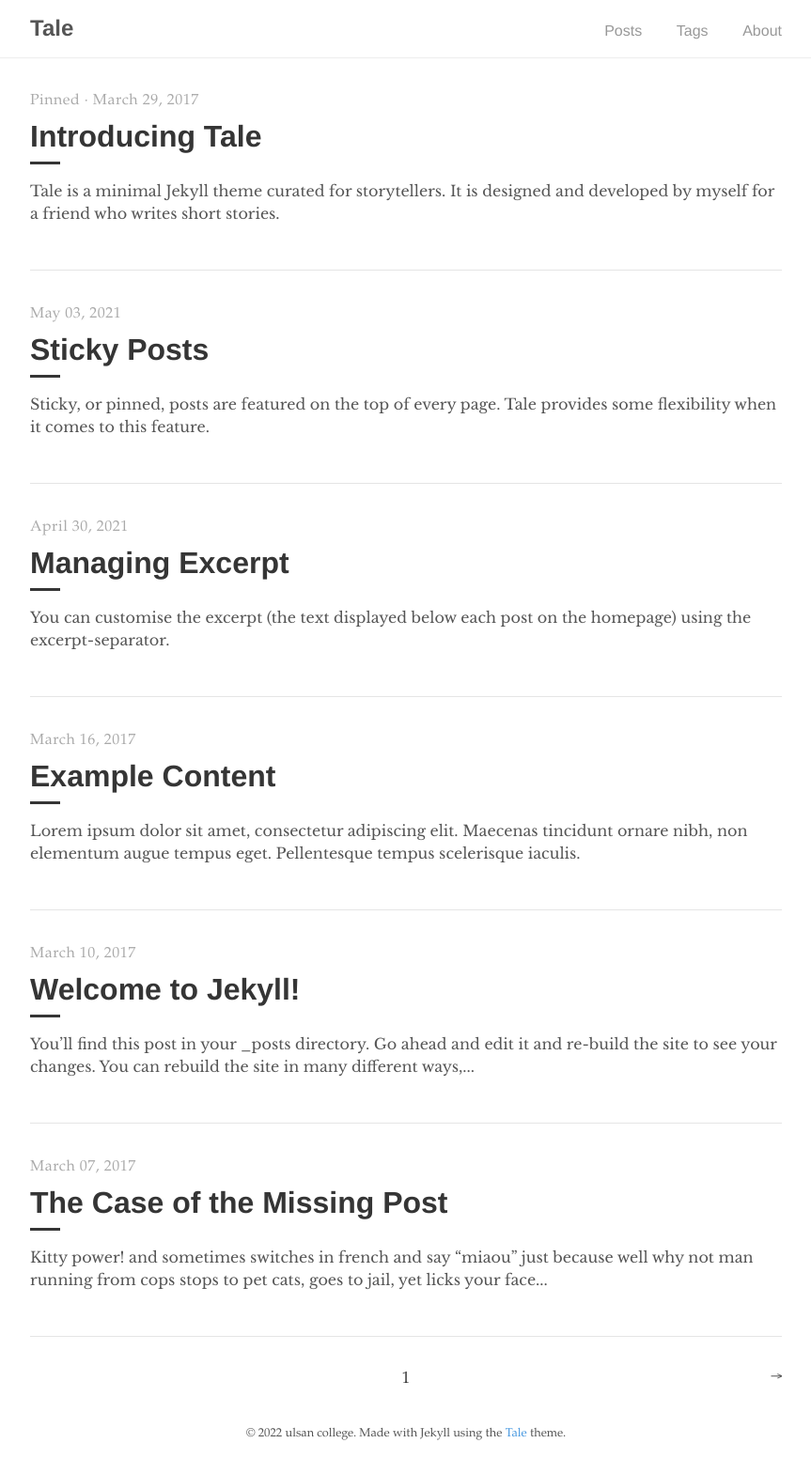
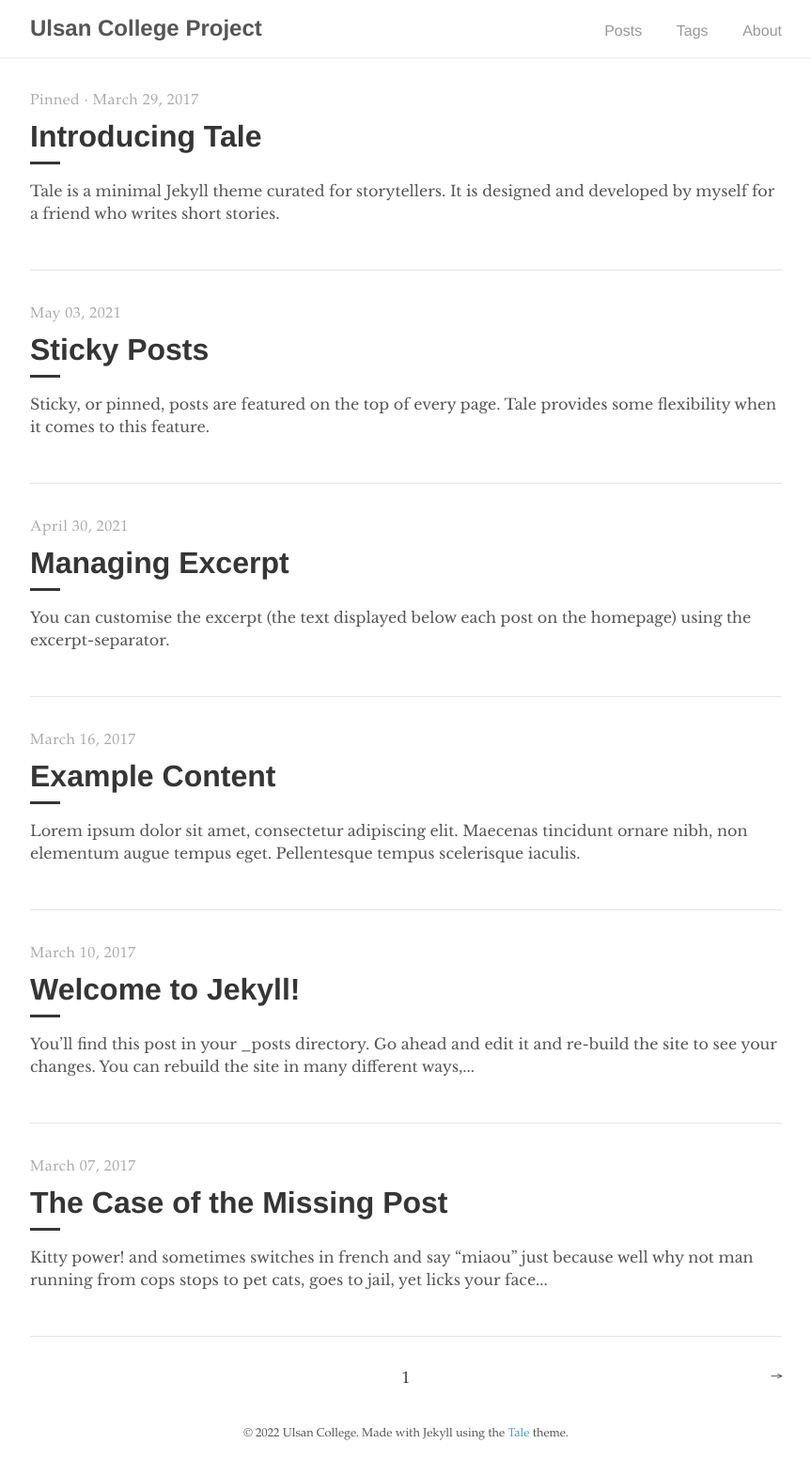
Before and after one commit to UC1973/uc1973.github.io, a Jekyll site: the page built from index.html, in a window 1280 px wide. Shown: the whole page at 94% size, without its empty margins (208-1071 px from the left). Built offline with Jekyll 4.4.1, drawn with Linux system fonts in a browser that asks for light colours; the list of posts is cut into pages by our own code.

Commit message:
modified

```diff
--- a/_config.yml
+++ b/_config.yml
@@ -1,15 +1,15 @@
 # Site settings
-title:          Tale
-description:    "Minimal Jekyll theme for storytellers"
+title:          Ulsan College Project
+description:    "Minimal Jekyll theme"
 baseurl:        ""
-url:            "https://UC1973.github.io"
+url:            "https://uc1973.github.io"
 
 # Google Analytics
 google_analytics: UA—XXXXXXXX-X
 
 # Author
 author:
-  name:         ulsan college
+  name:         Ulsan College
   email:        uc.thomas78@gmail.com
 
 # Build settings
--- a/index 2.html
+++ /dev/null
@@ -1,4 +0,0 @@
----
-layout: home
-title: Home
----
```
Also changed, not shown: _config 2.yml (deleted, +0 -40 lines), favicon 2.ico (deleted), tale 2.gemspec (deleted), 4 other files.
